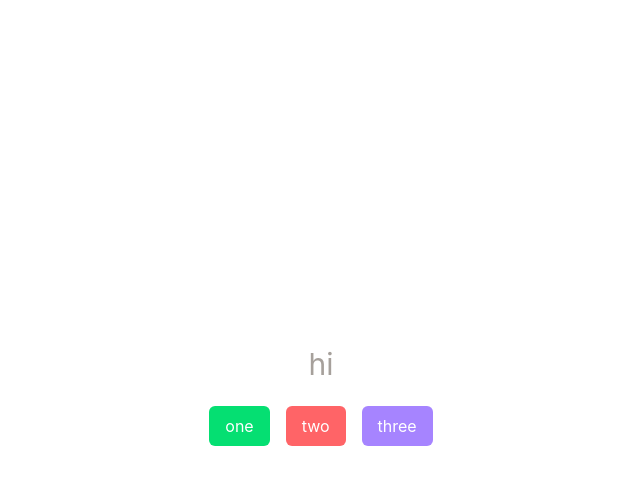
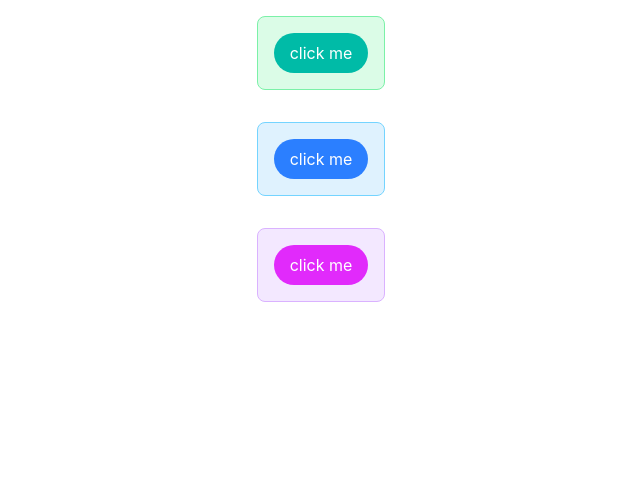
Before and after one commit to rajneeshraj0103/freecodecamp-react-learning, a React (Vite) app: page / in a window 1280 px wide. Shown: the top 484 px of the page, without its empty margins (319-959 px from the left). Built offline with nearby package versions, Linux system fonts and the light colour scheme.

Commit message:
Practice conditional rendering and dynamic styling using React state

```diff
--- a/src/App.jsx
+++ b/src/App.jsx
@@ -1,40 +1,15 @@
 import { useState } from "react";
+import Widget1 from "./Widget1";
+import Widget2 from "./Widget2";
+import Widget3 from "./Widget3";
 
 const App = () => {
-  const [message, setMessage] = useState("hi");
 
   return (
-    <div className="flex flex-col items-center justify-center h-screen">
-      <div className="text-3xl text-stone-400">
-        {message}
-      </div>
-
-      <div className="mt-4">
-        <button
-          className="m-2 px-4 py-2 text-white bg-green-400 rounded-md"
-          onClick={() => {
-            setMessage("bye!");
-          }}
-        >
-          one
-        </button>
-
-        <button
-          className="m-2 px-4 py-2 text-white bg-red-400 rounded-md"
-          onClick={() => {
-            setMessage("yay!");
-          }}
-        >
-          two
-        </button>
-
-        <button
-          className="m-2 px-4 py-2 text-white bg-violet-400 rounded-md"
-          onClick={() => setMessage("woooo!")}
-        >
-          three
-        </button>
-      </div>
+    <div className="flex flex-col items-center">
+      <Widget1 />
+      <Widget2 />
+      <Widget3 />
     </div>
   );
 };
--- /dev/null
+++ b/src/Widget1.jsx
@@ -0,0 +1,22 @@
+import { useState } from "react";
+
+const Widget1 = () => {
+  const [showIcon, setShowIcon] = useState(false);
+
+  return (
+    <div className="bg-green-100 border border-green-300 p-4 rounded-lg m-4 flex flex-col items-center">
+      {showIcon ? (
+        <i className="fa-solid fa-face-smile text-teal-500 text-3xl mb-4"></i>
+      ) : null}
+
+      <button
+        className="px-4 py-2 bg-teal-500 text-white rounded-full"
+        onClick={() => setShowIcon(!showIcon)}
+      >
+        click me
+      </button>
+    </div>
+  );
+};
+
+export default Widget1;
--- /dev/null
+++ b/src/Widget2.jsx
@@ -0,0 +1,20 @@
+import { useState } from "react";
+
+const Widget2 = () => {
+  const [toggleColor, setToggleColor] = useState(false);
+
+  return (
+    <div className="bg-sky-100 border border-sky-300 p-4 rounded-lg m-4 flex flex-col items-center">
+      <button
+        className={`px-4 py-2 text-white rounded-full ${
+          toggleColor ? "bg-orange-500" : "bg-blue-500"
+        }`}
+        onClick={() => setToggleColor(!toggleColor)}
+      >
+        click me
+      </button>
+    </div>
+  );
+};
+
+export default Widget2;
--- /dev/null
+++ b/src/Widget3.jsx
@@ -0,0 +1,22 @@
+import { useState } from "react";
+
+const Widget3 = () => {
+  const [showIcon, setShowIcon] = useState(false);
+
+  return (
+    <div className="bg-purple-100 border border-purple-300 p-4 rounded-lg m-4 flex flex-col items-center">
+      {showIcon && (
+        <i className="fa-solid fa-thumbs-up text-fuchsia-500 text-3xl mb-4"></i>
+      )}
+
+      <button
+        className="px-4 py-2 bg-fuchsia-500 text-white rounded-full"
+        onClick={() => setShowIcon(!showIcon)}
+      >
+        click me
+      </button>
+    </div>
+  );
+};
+
+export default Widget3;
```
Also changed, not shown: 1 other file (tests, documents, lock files or other folders).
